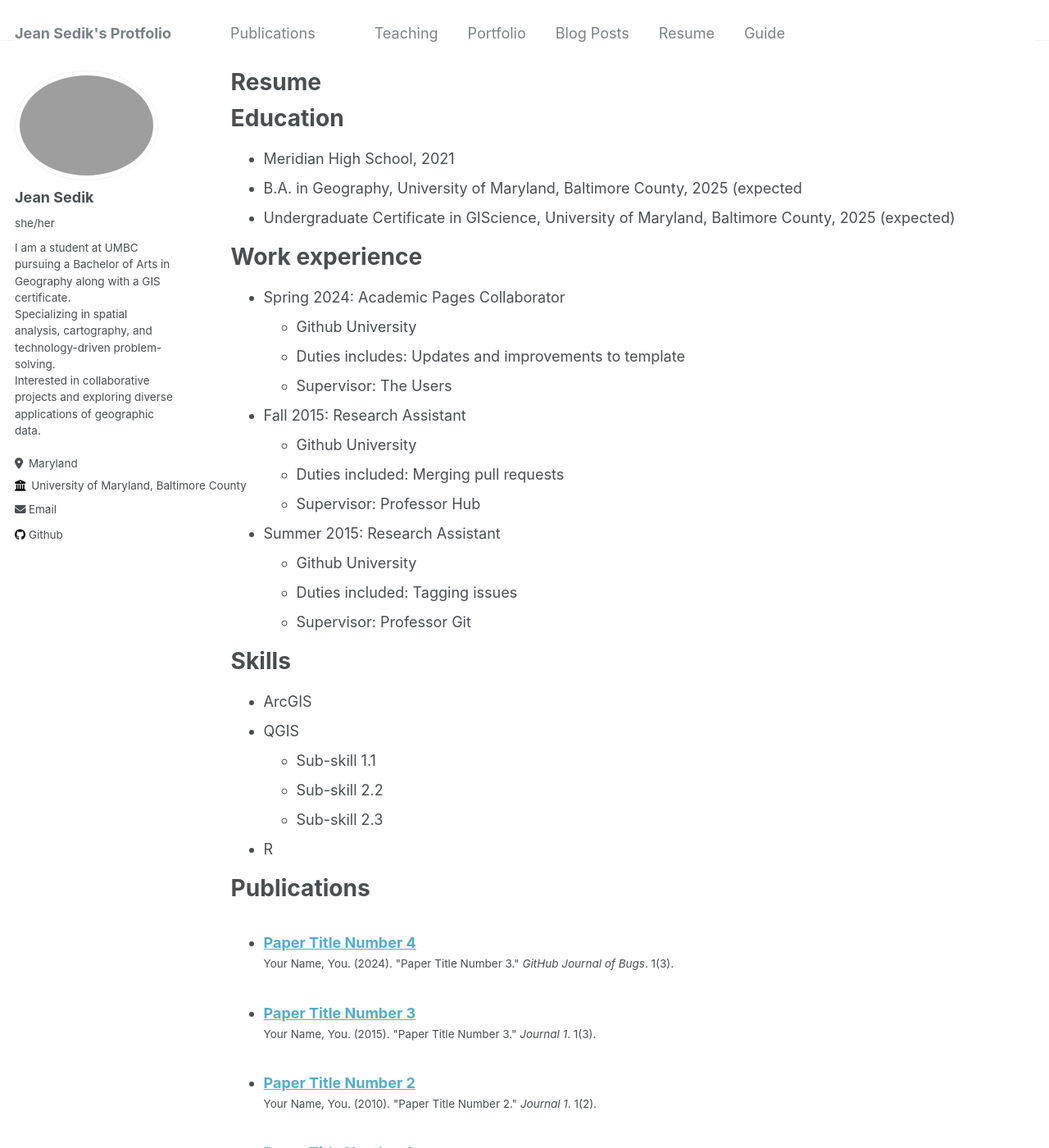
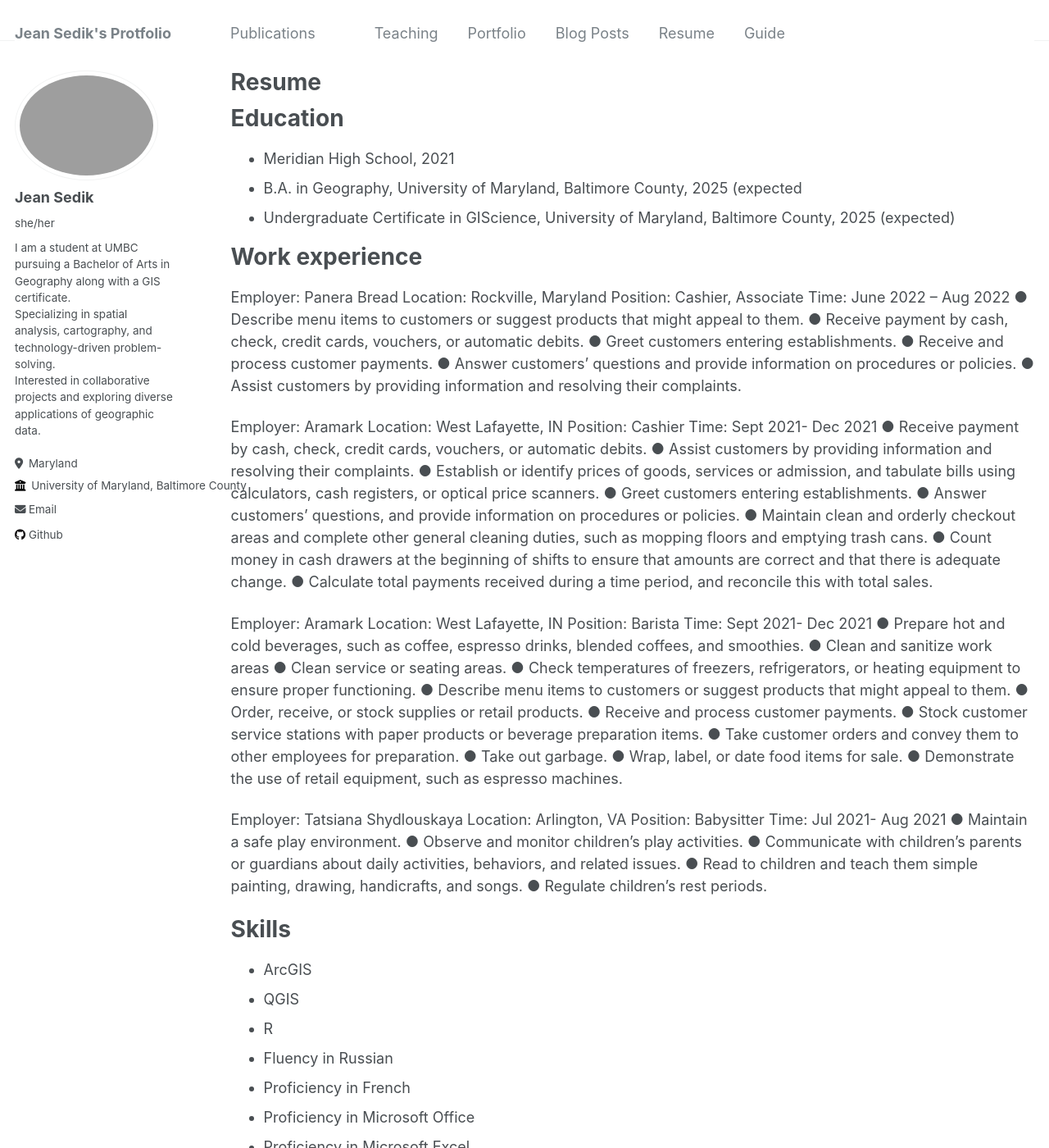
Before and after one commit to VG68490/VG68490.github.io, a Jekyll site: the page built from _pages/cv.md, in a window 1280 px wide and 1400 px high. Shown: the whole window at 82% size. Built offline with Jekyll 4.4.1, drawn with Linux system fonts in a browser that asks for light colours.

Commit message:
resume_updated.md

```diff
--- a/_pages/cv.md
+++ b/_pages/cv.md
@@ -17,29 +17,66 @@ Education
 
 Work experience
 ======
-* Spring 2024: Academic Pages Collaborator
-  * Github University
-  * Duties includes: Updates and improvements to template
-  * Supervisor: The Users
+Employer: Panera Bread
+Location: Rockville, Maryland
+Position: Cashier, Associate
+Time: June 2022 – Aug 2022
+●	Describe menu items to customers or suggest products that might appeal to them.
+●	Receive payment by cash, check, credit cards, vouchers, or automatic debits.
+●	Greet customers entering establishments.
+●	Receive and process customer payments.
+●	Answer customers' questions and provide information on procedures or policies.
+●	Assist customers by providing information and resolving their complaints.
 
-* Fall 2015: Research Assistant
-  * Github University
-  * Duties included: Merging pull requests
-  * Supervisor: Professor Hub
+Employer: Aramark
+Location: West Lafayette, IN
+Position: Cashier
+Time: Sept 2021- Dec 2021
+●	Receive payment by cash, check, credit cards, vouchers, or automatic debits.
+●	Assist customers by providing information and resolving their complaints.
+●	Establish or identify prices of goods, services or admission, and tabulate bills using calculators, cash registers, or optical price scanners.
+●	Greet customers entering establishments.
+●	Answer customers' questions, and provide information on procedures or policies.
+●	Maintain clean and orderly checkout areas and complete other general cleaning duties, such as mopping floors and emptying trash cans.
+●	Count money in cash drawers at the beginning of shifts to ensure that amounts are correct and that there is adequate change.
+●	Calculate total payments received during a time period, and reconcile this with total sales.
 
-* Summer 2015: Research Assistant
-  * Github University
-  * Duties included: Tagging issues
-  * Supervisor: Professor Git
+Employer: Aramark
+Location: West Lafayette, IN
+Position: Barista
+Time: Sept 2021- Dec 2021
+●	Prepare hot and cold beverages, such as coffee, espresso drinks, blended coffees, and smoothies.
+●	Clean and sanitize work areas
+●	Clean service or seating areas.
+●	Check temperatures of freezers, refrigerators, or heating equipment to ensure proper functioning.
+●	Describe menu items to customers or suggest products that might appeal to them.
+●	Order, receive, or stock supplies or retail products.
+●	Receive and process customer payments.
+●	Stock customer service stations with paper products or beverage preparation items.
+●	Take customer orders and convey them to other employees for preparation.
+●	Take out garbage.
+●	Wrap, label, or date food items for sale.
+●	Demonstrate the use of retail equipment, such as espresso machines.
+
+Employer: Tatsiana Shydlouskaya
+Location: Arlington, VA
+Position: Babysitter
+Time: Jul 2021- Aug 2021
+●	Maintain a safe play environment.
+●	Observe and monitor children's play activities.
+●	Communicate with children's parents or guardians about daily activities, behaviors, and related issues.
+●	Read to children and teach them simple painting, drawing, handicrafts, and songs.
+●	Regulate children's rest periods.
 
 Skills
 ======
 * ArcGIS
 * QGIS
-  * Sub-skill 1.1
-  * Sub-skill 2.2
-  * Sub-skill 2.3
 * R
+* Fluency in Russian
+* Proficiency in French
+* Proficiency in Microsoft Office
+* Proficiency in Microsoft Excel
 
 Publications
 ======
```
